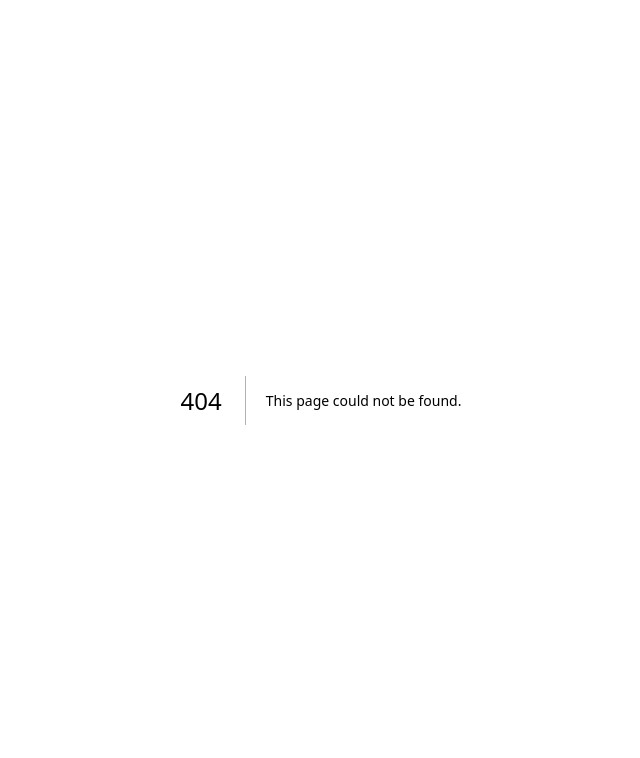
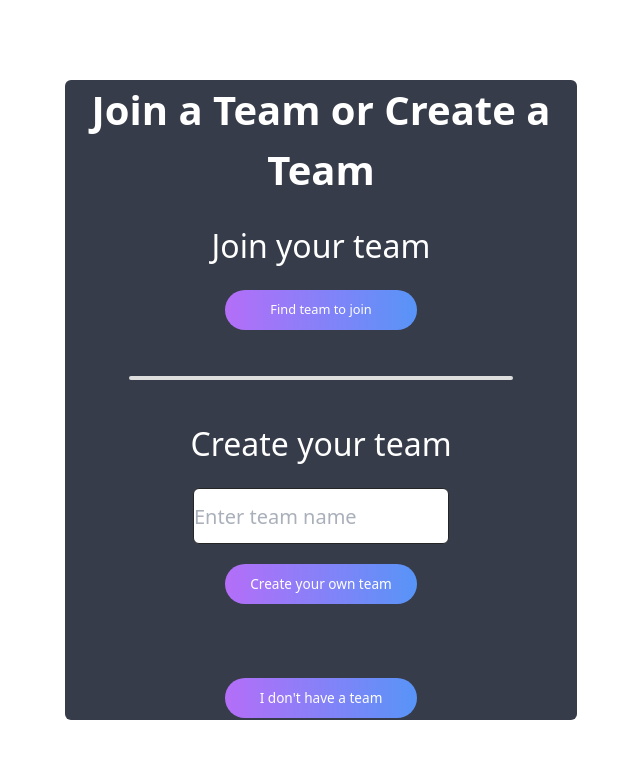
Before and after one commit to ecellvit/Esummit25, a Next.js app: page /events/event1/Join_and_Create_Team in a window 1280 px wide. Before the commit this address had no page. Shown: the top 758 px of the page, without its empty margins (319-959 px from the left). Built offline with nearby package versions, Linux system fonts and the light colour scheme.

Commit message:
Join and Create team Page

```diff
--- /dev/null
+++ b/app/events/event1/Join_and_Create_Team/page.tsx
@@ -0,0 +1,62 @@
+"use client";
+
+
+export default function page() {
+
+
+  return (
+    <main className="h-[100vh] w-[100vw] flex items-center justify-center ">
+      <div className="bg-[#141B2B] text-white opacity-[85%] h-[80vh] w-[90vw] md:h-[80vh] md:w-[80vw] lg:h-[80vh] lg:w-[40vw] rounded-md flex justify-around  content-around flex-col portrait:lg:w-[90vw] portrait:lg:h-[70vh]">
+        <div className=" hidden md:block lg:block text-center font-bold text-white text-[4vh] lg:text-[5vh]  ">
+          Join a Team or Create a Team
+        </div>
+        <div className="text-white lg:hidden md:hidden text-center font-bold  text-[4vh] lg:text-[4vw] ">
+          Join a Team{" "}
+        </div>
+        <div className="text-white lg:hidden md:hidden text-center font-bold  text-[4vh] lg:text-[4vw] ">
+          or
+        </div>
+        <div className="text-white lg:hidden md:hidden text-center font-bold  text-[4vh] lg:text-[4vw] pb-2">
+          Create a Team
+        </div>
+        <div className=" rounded-lg flex flex-col lg:gap-4 lg:content-around items-center justify-around ">
+          <div className="lg:h-[20vh] flex-col justify-evenly  content-center lg:w-[25vw]">
+            <h1 className="text-center text-white text-[4vh] py-5">
+              Join your team
+            </h1>
+            <div className="flex flex-col  items-center gap-5">
+              <button className=" sm:landscape:w-[15vw]  mb-7 rounded-3xl bg-gradient-to-r from-purple-500 to-blue-500 text-center portrait:lg:w-[30vw]  md:max-w-[25vw] md:text-[20px] landscape:md:text-[1.6vh] lg:w-[15vw] w-[50vw] h-[5vh] hover:scale-110 active:scale-95 transition-transform ease-in-out duration-300 ">
+                Find team to join
+              </button>
+            </div>
+          </div>
+          <div className="lg:w-[30vw] md:w-[50vw] sm:w-[70vw] w-full border-2 border-[#D9D9D9] rounded-lg"></div>
+          <div className="lg:h-[30vh] flex-col justify-center  content-center lg:w-[25vw]">
+            <h1 className="text-center text-white text-[4vh] py-5">
+              Create your team
+            </h1>
+            <div className="flex flex-col justify-evenly items-center gap-5">
+              <input
+                type="text"
+                placeholder="Enter team name"
+                className="border border-black   sm:landscape:w-[20vw] sm:landscape:h-[7vh] md:max-w-[40vw] portrait:md:max-w-[40vw] portrait:lg:w-[30vw] portrait:lg:text-2xl lg:w-[15vw] w-[55vw] h-[5vh] rounded-md text-xl text-slate-900  focus:outline-none focus:placeholder-transparent active:scale-95 transition-all duration-300"
+              />
+              <button className="mb-7 sm:landscape:w-[15vw]  rounded-3xl bg-gradient-to-r from-purple-500 to-blue-500 text-center portrait:lg:w-[30vw]  md:max-w-[25vw] md:text-[1.6vh]  sm:landscape:md:text-[1.7vh] lg:w-[15vw] w-[50vw] h-[5vh] hover:scale-110 active:scale-95 transition-transform ease-in-out duration-300">
+                Create your own team
+              </button>
+            </div>
+          </div>
+          <div className="lg:h-[15vh] flex-col justify-center  content-center lg:w-[25vw]">
+            <div className="flex flex-col justify-evenly items-center gap-5">
+              {
+                <button className="mb-7 sm:landscape:w-[15vw] rounded-3xl bg-gradient-to-r from-purple-500 to-blue-500 text-center portrait:lg:w-[30vw] md:max-w-[25vw] md:text-[1.6vh] sm:landscape:md:text-[1.7vh] lg:w-[15vw] w-[50vw] h-[5vh] hover:scale-110 active:scale-95 transition-transform ease-in-out duration-300">
+                  I don't have a team
+                </button>
+              }
+            </div>
+          </div>
+        </div>
+      </div>
+    </main>
+  );
+}
```
